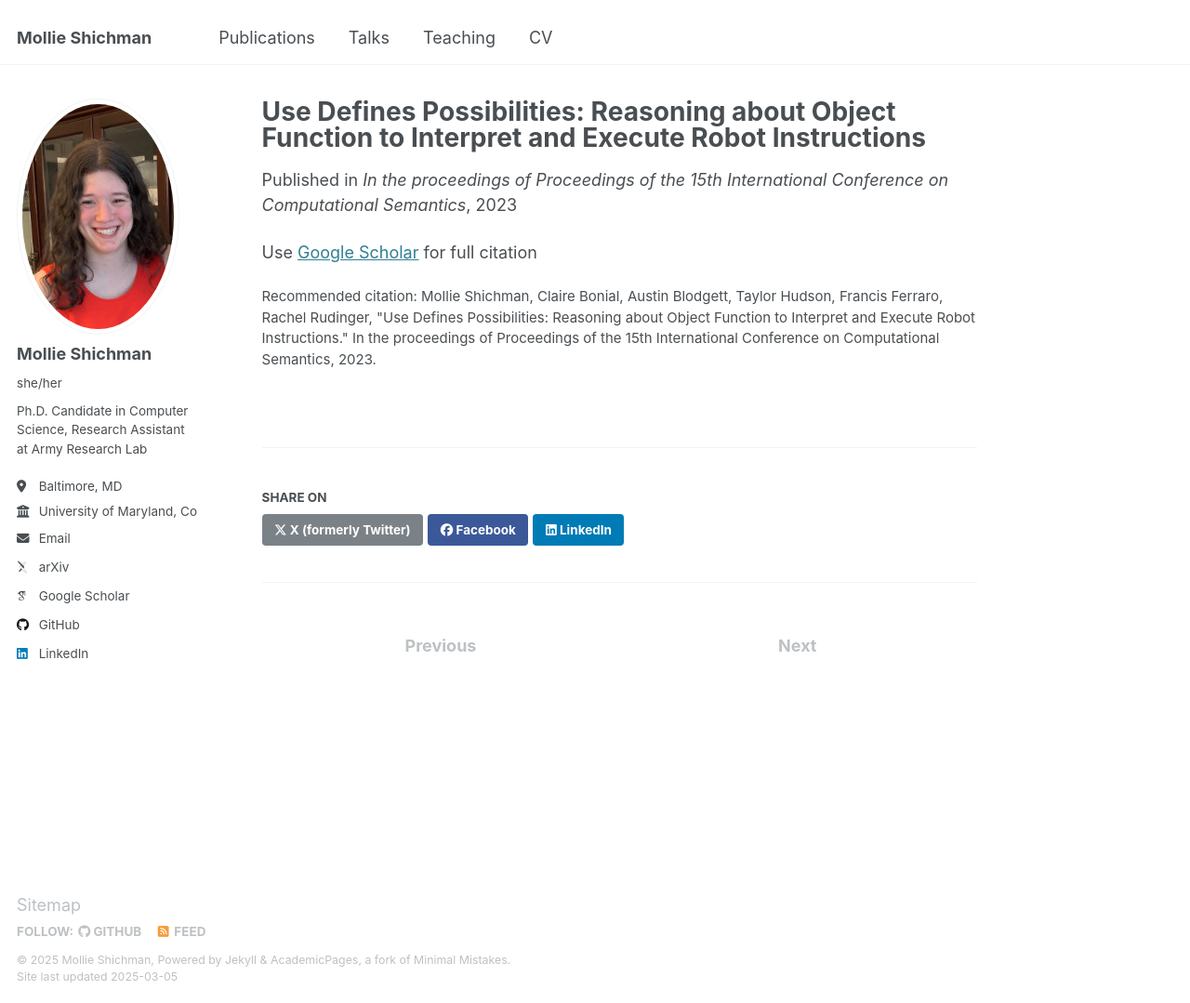
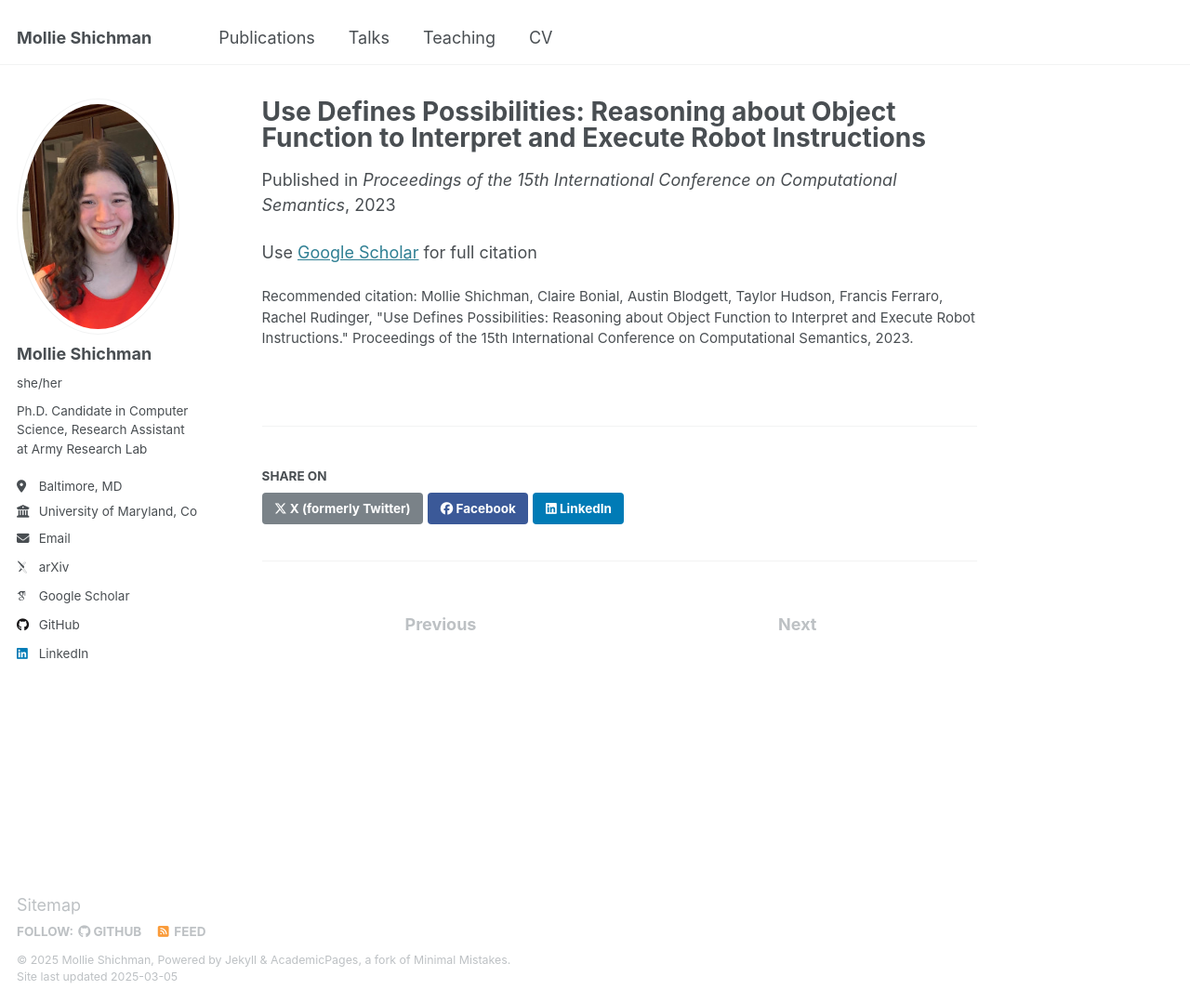
Before and after one commit to mshich1/mshich1.github.io, a Jekyll site: the page built from _publications/2023-01-01-Use-Defines-Possibilities-Reasoning-about-Object-Function-to-Interpret-and-Execute-Robot-Instructions.md, in a window 1280 px wide and 1079 px high. Shown: the whole window at 93% size. Built offline with Jekyll 4.4.1, drawn with Linux system fonts in a browser that asks for light colours; some web fonts are replaced.

```diff
--- a/_publications/2023-01-01-Use-Defines-Possibilities-Reasoning-about-Object-Function-to-Interpret-and-Execute-Robot-Instructions.md
+++ b/_publications/2023-01-01-Use-Defines-Possibilities-Reasoning-about-Object-Function-to-Interpret-and-Execute-Robot-Instructions.md
@@ -1,9 +1,10 @@
 ---
 title: "Use Defines Possibilities: Reasoning about Object Function to Interpret and Execute Robot Instructions"
 collection: publications
+category: manuscripts
 permalink: /publication/2023-01-01-Use-Defines-Possibilities-Reasoning-about-Object-Function-to-Interpret-and-Execute-Robot-Instructions
 date: 2023-01-01
-venue: 'In the proceedings of Proceedings of the 15th International Conference on Computational Semantics'
-citation: ' Mollie Shichman,  Claire Bonial,  Austin Blodgett,  Taylor Hudson,  Francis Ferraro,  Rachel Rudinger, &quot;Use Defines Possibilities: Reasoning about Object Function to Interpret and Execute Robot Instructions.&quot; In the proceedings of Proceedings of the 15th International Conference on Computational Semantics, 2023.'
+venue: 'Proceedings of the 15th International Conference on Computational Semantics'
+citation: ' Mollie Shichman,  Claire Bonial,  Austin Blodgett,  Taylor Hudson,  Francis Ferraro,  Rachel Rudinger, &quot;Use Defines Possibilities: Reasoning about Object Function to Interpret and Execute Robot Instructions.&quot; Proceedings of the 15th International Conference on Computational Semantics, 2023.'
 ---
 Use [Google Scholar](https://scholar.google.com/scholar?q=Use+Defines+Possibilities:+Reasoning+about+Object+Function+to+Interpret+and+Execute+Robot+Instructions){:target="_blank"} for full citation
```
Also changed, not shown: _publications/2024-01-01-PropBank-Powered-Data-Creation-Utilizing-Sense-Role-Labelling-to-Generate-Disaster-Scenario-Data.md (+3 -2 lines).
